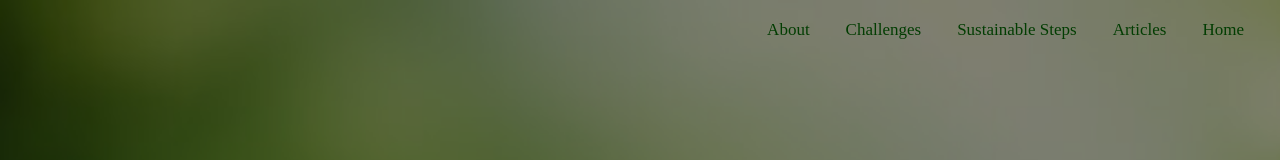
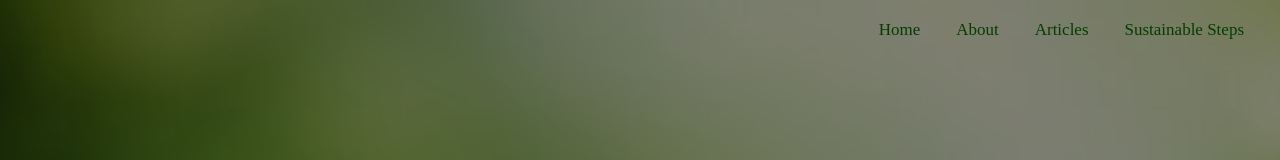
Before and after one commit to IshneetB/Sustainify_Website, a plain HTML site: page index.html in a window 1280 px wide. Shown: the top 160 px of the page. Drawn offline with Linux system fonts and the light colour scheme; a web font is replaced by a local one.

Commit message:
On branch main 	modified:   index.html

```diff
--- a/index.html
+++ b/index.html
@@ -16,11 +16,10 @@
 <div class="navigation">
     <header>
         <div class="topnav">
+            <a class="active" href="#home">Home</a>
             <a href="#About">About</a>
-            <a href="#Challenges">Challenges</a>
+            <a href="#Articles">Articles</a>
             <a href="#Sustainable Steps">Sustainable Steps</a>
-            <a href="#Articles">Articles</a>
-            <a class="active" href="#home">Home</a>
         </div>
     </header>
 </div>
```
